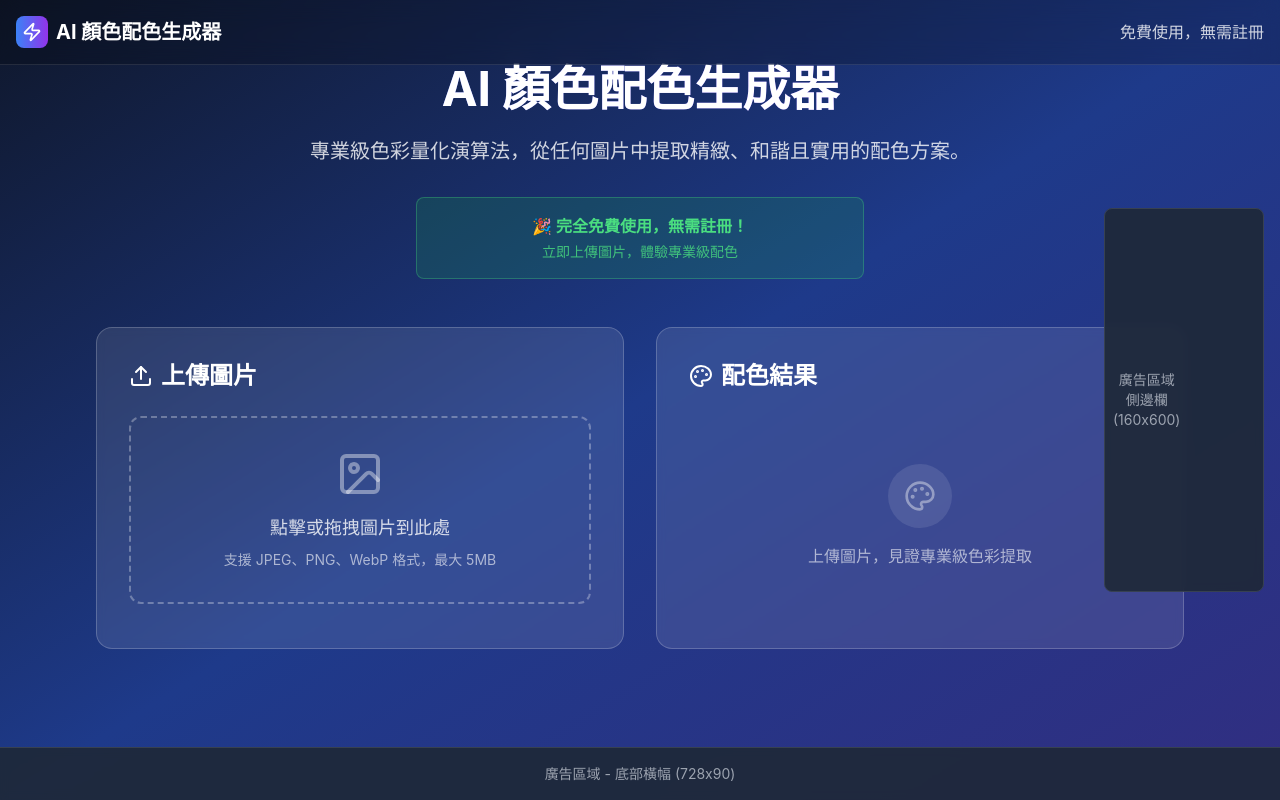
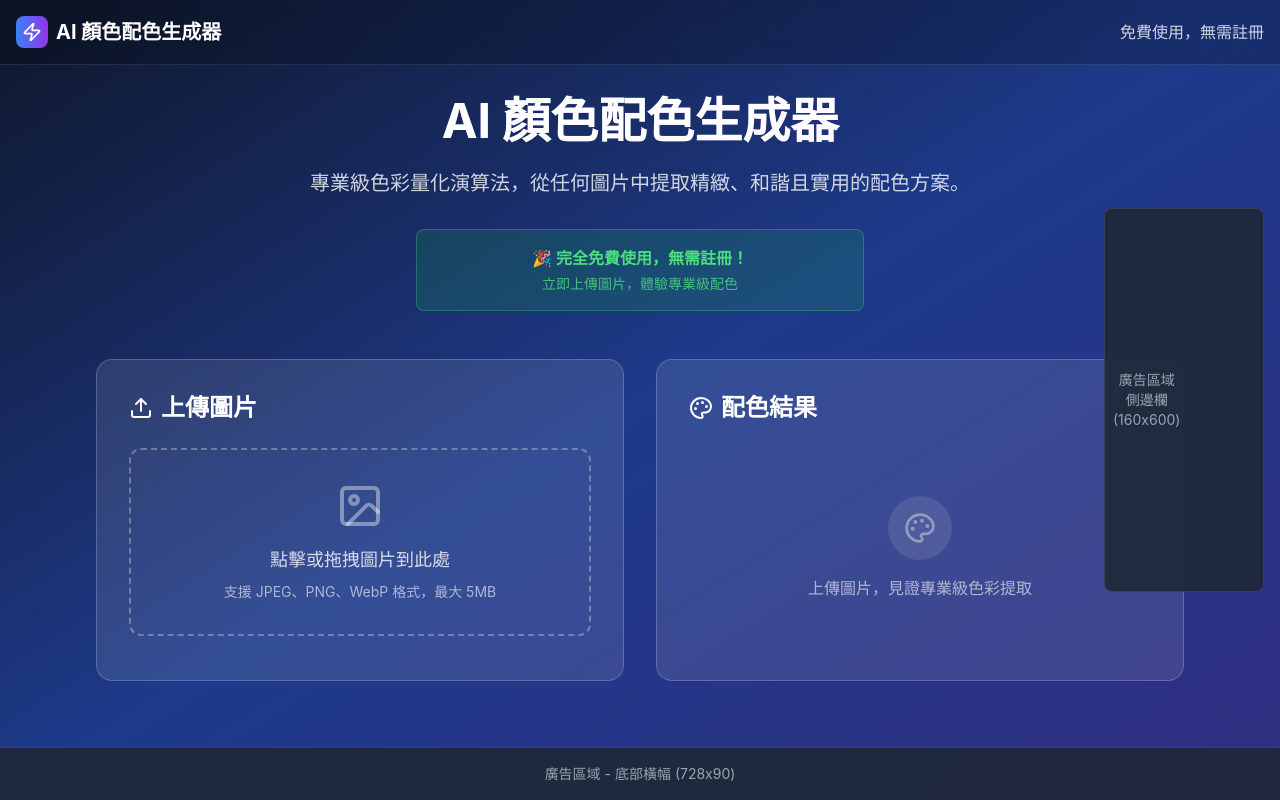
Before and after one commit to jiun8631/img_enhance, a React (Vite) app: page / in a window 1280 px wide. Built offline with nearby package versions, Linux system fonts and the light colour scheme.

Commit message:
試試修復

```diff
--- a/src/components/HomePage.tsx
+++ b/src/components/HomePage.tsx
@@ -195,7 +195,7 @@ export default function HomePage() {
   return (
     // 【最終修正 2/2】：將所有佈局控制 class 統一到這裡
     // HomePage 現在完全自我控制佈局，確保在任何螢幕上都有安全的邊距
-    <div className="container mx-auto max-w-6xl pb-24">
+    <div className="container mx-auto max-w-6xl py-8">
       <div className="text-center mb-12">
         <h1 className="text-5xl font-bold text-white mb-6 bg-gradient-to-r from-blue-400 to-purple-600 bg-clip-text text-transparent">
           AI 顏色配色生成器
@@ -230,7 +230,7 @@ export default function HomePage() {
           {previewUrl && (
             <div className="mt-6 space-y-4">
               <select value={mode} onChange={(e) => setMode(e.target.value as any)} className="w-full bg-black/20 border border-white/20 rounded-lg px-4 py-2 text-white"><option value="standard">標準模式</option><option value="complementary">互補模式</option><option value="analogous">類似模式</option><option value="triadic">三色模式</option><option value="morandi">莫蘭迪</option><option value="vibrant">鮮豔模式</option><option value="muted">柔和模式</option></select>
-              <select value={theme} onChange={(e) => setTheme(e.target.value as any)} className="w-full bg-black/20 border border-white/20 rounded-lg px-4 py-2 text-white"><option value="neutral">中性主題</option><option value="warm">暖色主題</option><option value="cool">冷色主題</option><option value="pastel">粉彩主題</option><option value="dark">深色主題</option></select>
+              <select value={theme} onChange={(e) => setMode(e.target.value as any)} className="w-full bg-black/20 border border-white/20 rounded-lg px-4 py-2 text-white"><option value="neutral">中性主題</option><option value="warm">暖色主題</option><option value="cool">冷色主題</option><option value="pastel">粉彩主題</option><option value="dark">深色主題</option></select>
               <select value={numColors} onChange={(e) => setNumColors(parseInt(e.target.value) as any)} className="w-full bg-black/20 border border-white/20 rounded-lg px-4 py-2 text-white"><option value={4}>4 種顏色</option><option value={8}>8 種顏色</option><option value={12}>12 種顏色</option><option value={16}>16 種顏色</option></select>
               <button onClick={() => generatePalette()} disabled={processing} className="w-full bg-gradient-to-r from-blue-600 to-purple-600 hover:from-blue-700 hover:to-purple-700 disabled:from-gray-600 disabled:to-gray-600 text-white font-medium py-3 px-6 rounded-lg transition-colors flex items-center justify-center">
                 {processing ? (<><Loader2 className="w-5 h-5 mr-2 animate-spin" />生成中...</>) : (<><Palette className="w-5 h-5 mr-2" />生成配色方案</>)}
```
